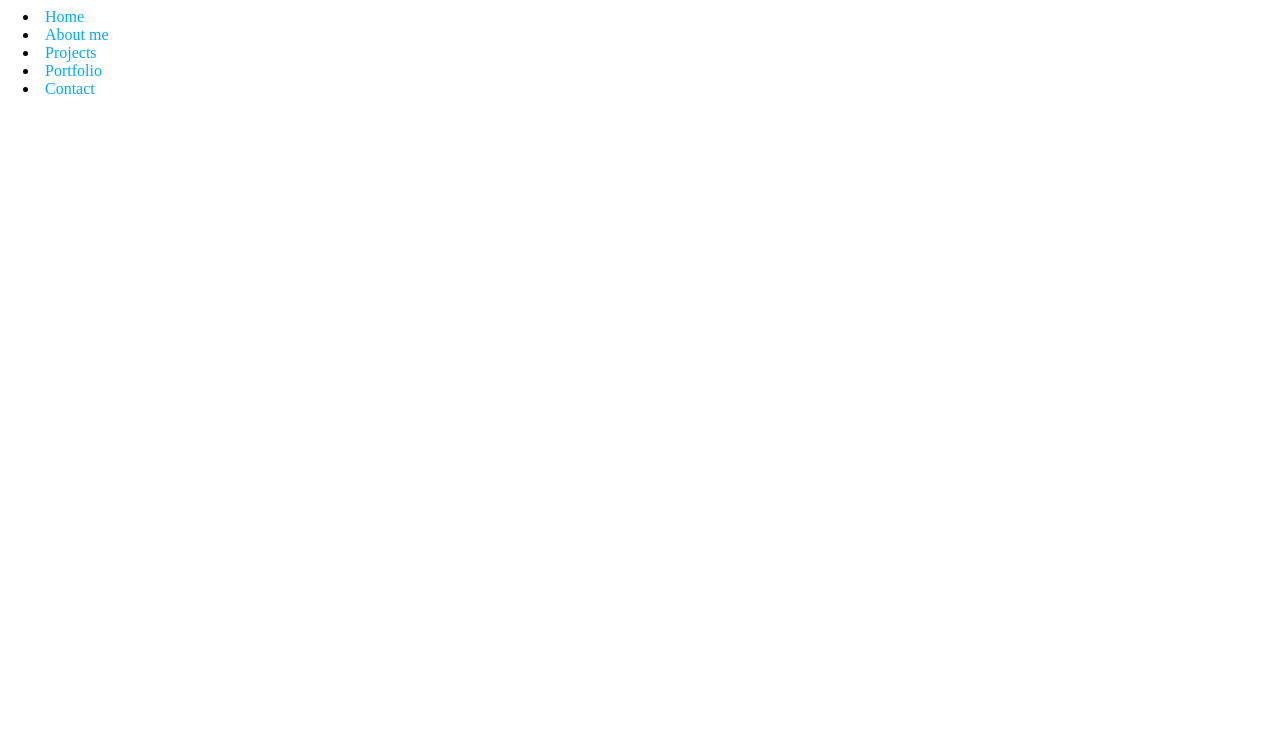
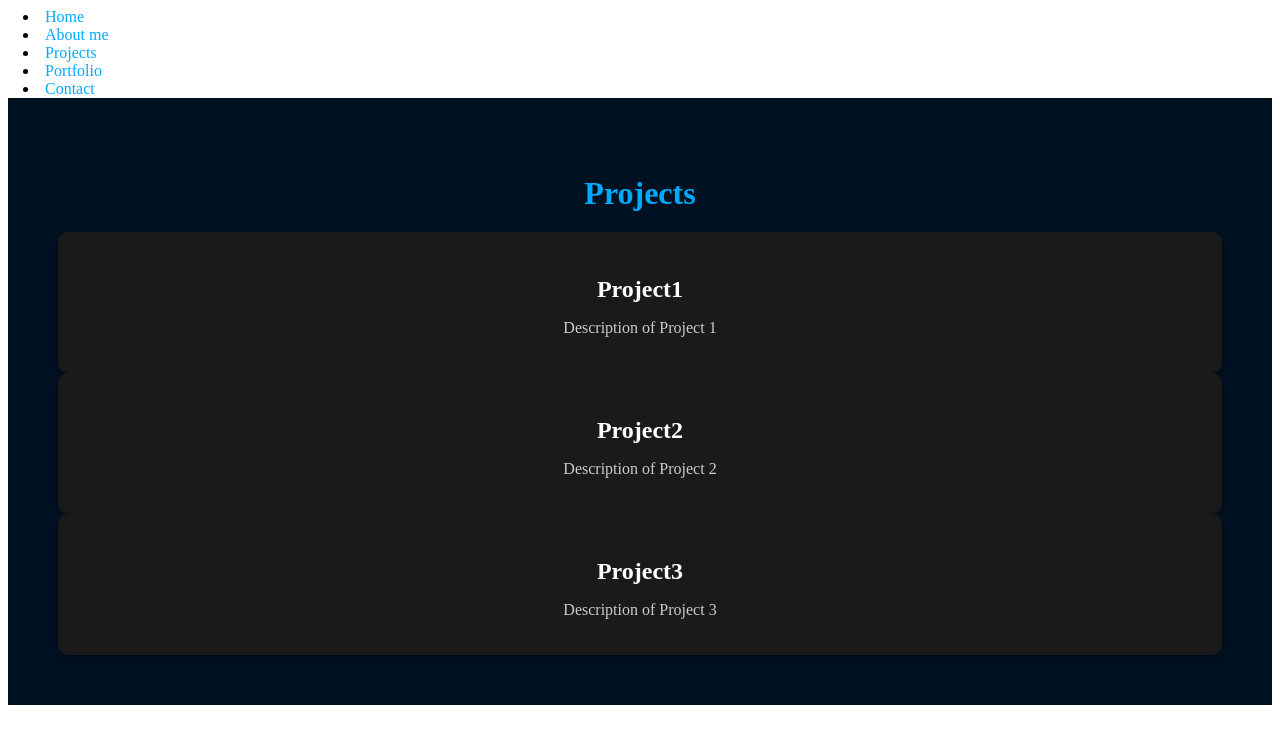
Before and after one commit to dawid24214/Aboute-me, a React (Vite) app: page /projects in a window 1280 px wide. Shown: the top 744 px of the page. Built offline with nearby package versions, Linux system fonts and the light colour scheme.

Commit message:
Implementation of Page Structure  with React Router
Section added : Aboute Me , Projects ,Portfolio with SCSS

```diff
--- a/src/components/AboutMe.jsx
+++ b/src/components/AboutMe.jsx
@@ -1,6 +1,15 @@
 import React from "react";
+import '../style/_AboutMe.scss';
 export const AboutMe = () =>{
     return (
-        <></>
-    )
+        <div>
+            <section id='about' className='about-me'>
+                <h2>About Me</h2>
+                <p>
+                    Hi, I'm Dawid Grochowski , a passionate programmer and designer . I specialize in JavaScript,React,
+                    and creating modern web applications .Welcome to my portfolio!
+                </p>
+            </section>
+        </div>
+    );
 }
--- a/src/components/Portfolio.jsx
+++ b/src/components/Portfolio.jsx
@@ -1,7 +1,13 @@
 import React from "react";
+import '../style/_Portfolio.scss';
 
 export const Portfolio = () =>{
     return (
-        <></>
+        <div>
+            <section id='portfolio' className='porfolio'>
+                <h2>Portfolio</h2>
+                <p>Here are some of my best works!</p>
+            </section>
+        </div>
     )
 }
--- a/src/components/Projects.jsx
+++ b/src/components/Projects.jsx
@@ -1,7 +1,28 @@
 import React from "react";
+import '../style/_Projects.scss';
+
 
 export const Projects = () =>{
+
+    const projects = [
+        {title:'Project1', description: 'Description of Project 1'},
+        {title:'Project2', description: 'Description of Project 2'},
+        {title:'Project3', description: 'Description of Project 3'},
+    ];
+
     return (
-        <></>
+        <div>
+            <section id='projects' className='projects'>
+                <h2>Projects</h2>
+                <div className='project-grid'>
+                    {projects.map((project, index) =>(
+                        <div className='project-card' key={index}>
+                            <h3>{project.title}</h3>
+                            <p>{project.description}</p>
+                        </div>
+                    ))}
+                </div>
+            </section>
+        </div>
     )
 }
--- a/src/style/_AboutMe.scss
+++ b/src/style/_AboutMe.scss
@@ -0,0 +1,19 @@
+.about-me {
+  padding: 50px;
+  text-align: center;
+  background-color: #002244;
+  color: white;
+
+  h2 {
+    font-size: 2rem;
+    margin-bottom: 20px;
+    color: white;
+  }
+
+  p {
+    font-size: 2rem;
+    line-height: 1.5;
+    max-width: 600px;
+    margin: 0 auto;
+  }
+}
--- a/src/style/_Portfolio.scss
+++ b/src/style/_Portfolio.scss
@@ -0,0 +1,14 @@
+.portfolio{
+  padding: 50px;
+  text-align: center;
+  background-color: #000;
+  color: #00aaff;
+  h2{
+    font-size: 2rem ;
+    margin-bottom: 20px;
+  }
+  p{
+    font-size: 1.2rem;
+    margin-top: 10px;
+  }
+}
--- a/src/style/_Projects.scss
+++ b/src/style/_Projects.scss
@@ -0,0 +1,39 @@
+.projects {
+  padding: 50px;
+  text-align: center;
+  background-color: #001122;
+  color: white;
+
+
+  h2 {
+    font-size: 2rem;
+    margin-bottom: 20px;
+    color: #00aaff;
+  }
+
+  .projects-grid {
+    display: grid;
+    grid-template-columns: repeat( auto-fit, minmax(300px, 1fr));
+    gap: 20px;
+    margin-top: 20px;
+  }
+
+  .project-card {
+    background: #1a1a1a;
+    padding: 20px;
+    border-radius: 10px;
+    box-shadow: 0 4px 6px rgba(0, 0, 0, 0.3);
+    color: white;
+  }
+
+  h3 {
+    font-size: 1.5rem;
+    margin-bottom: 10px;
+
+  }
+
+  p {
+    font-size: 1rem;
+    color: #ccc;
+  }
+}
```
